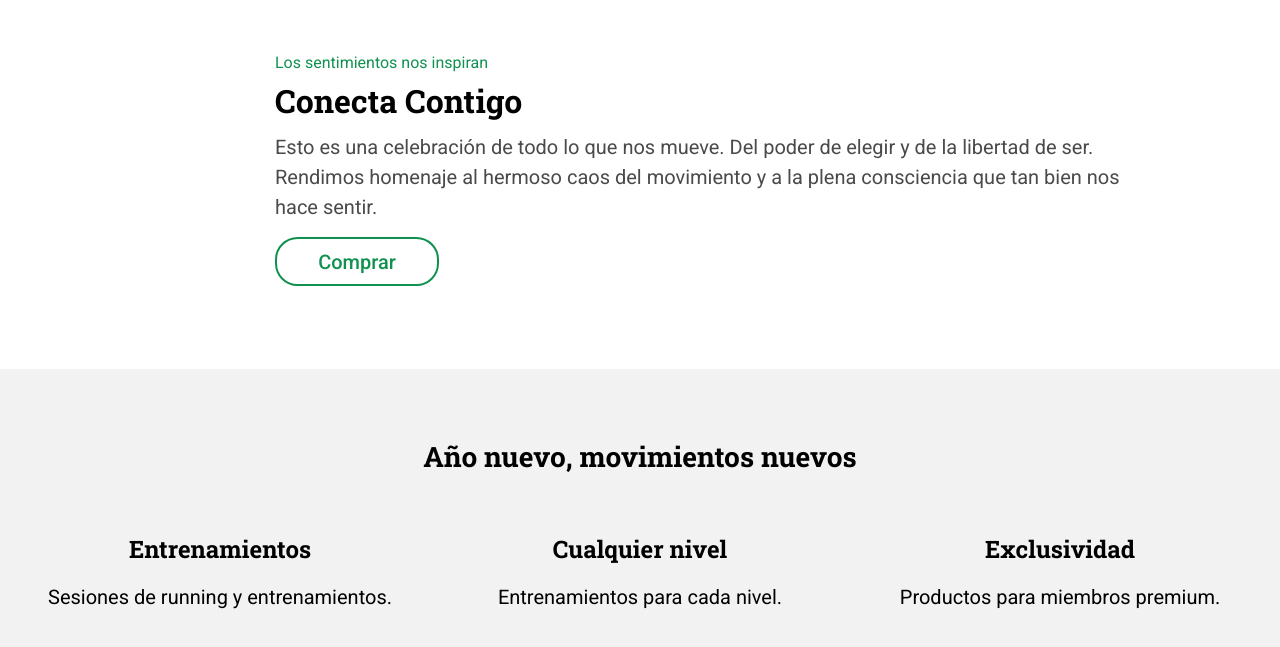
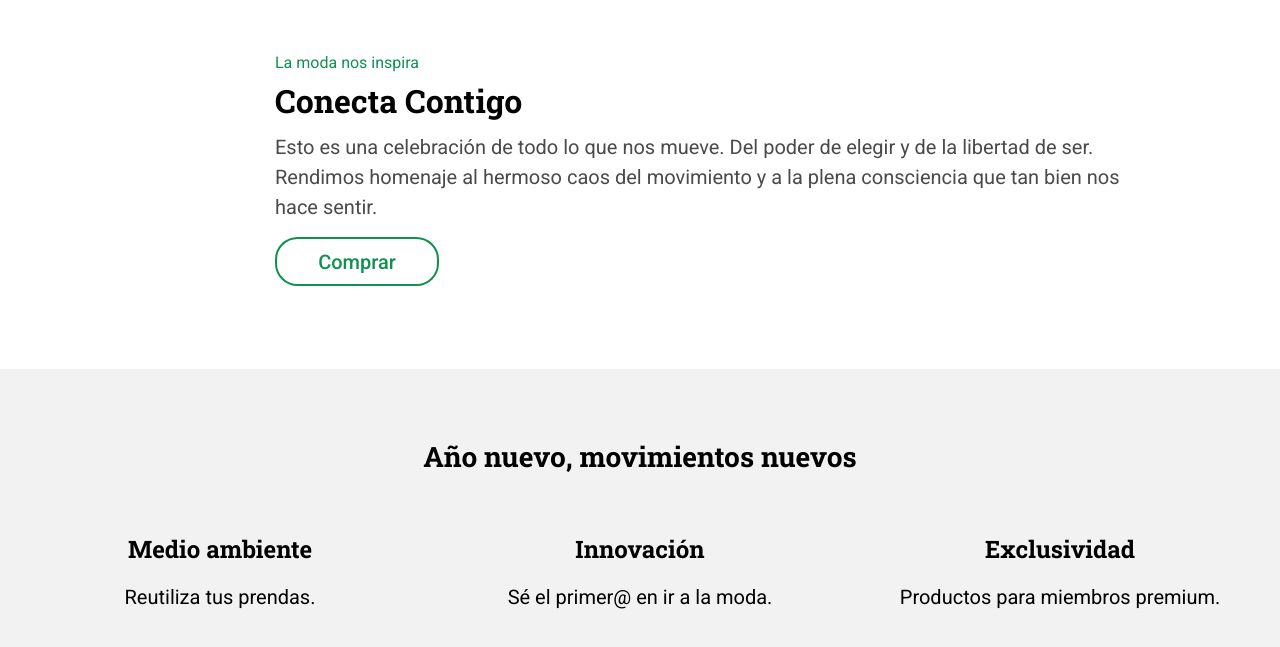
Before and after one commit to laurapascual/we-buy, a website: page src/html/index.html in a window 1280 px wide. Shown: the part 803-1450 px from the top of the page. Drawn offline with nearby package versions, Linux system fonts and the light colour scheme; files that its build step writes are made by us from their sources; files whose address does not match are found by name.

Commit message:
Change texts

```diff
--- a/src/html/partials/main.html
+++ b/src/html/partials/main.html
@@ -1,6 +1,6 @@
 <main class="main">
 	<section class="section1">
-		<small class="section1__small">Los sentimientos nos inspiran</small>
+		<small class="section1__small">La moda nos inspira</small>
 		<h2 class="section1__title">Conecta Contigo</h2>
 		<p class="section1__text">
 			Esto es una celebración de todo lo que nos mueve. Del poder de elegir y de
@@ -14,14 +14,12 @@
 	<section class="section2" id="section2">
 		<h3 class="section2__title">Año nuevo, movimientos nuevos</h3>
 		<article class="section2__article">
-			<h4 class="section2__article--title">Entrenamientos</h4>
-			<p class="section2__article--text">
-				Sesiones de running y entrenamientos.
-			</p>
+			<h4 class="section2__article--title">Medio ambiente</h4>
+			<p class="section2__article--text">Reutiliza tus prendas.</p>
 		</article>
 		<article class="section2__article">
-			<h4 class="section2__article--title">Cualquier nivel</h4>
-			<p class="section2__article--text">Entrenamientos para cada nivel.</p>
+			<h4 class="section2__article--title">Innovación</h4>
+			<p class="section2__article--text">Sé el primer@ en ir a la moda.</p>
 		</article>
 		<article class="section2__article">
 			<h4 class="section2__article--title">Exclusividad</h4>
```
Also changed, not shown: src/images/ico-arrow.svg (deleted), src/images/ico-scroll-down.svg (deleted).
